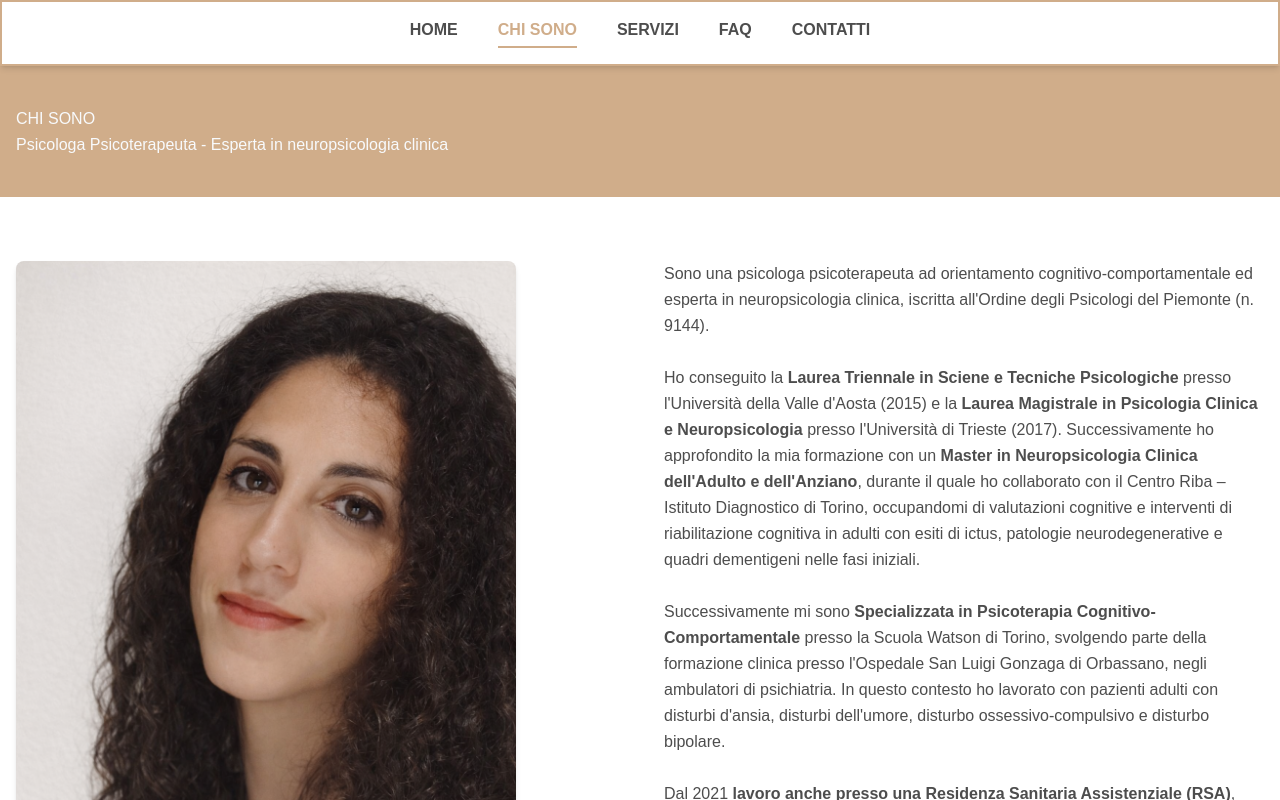
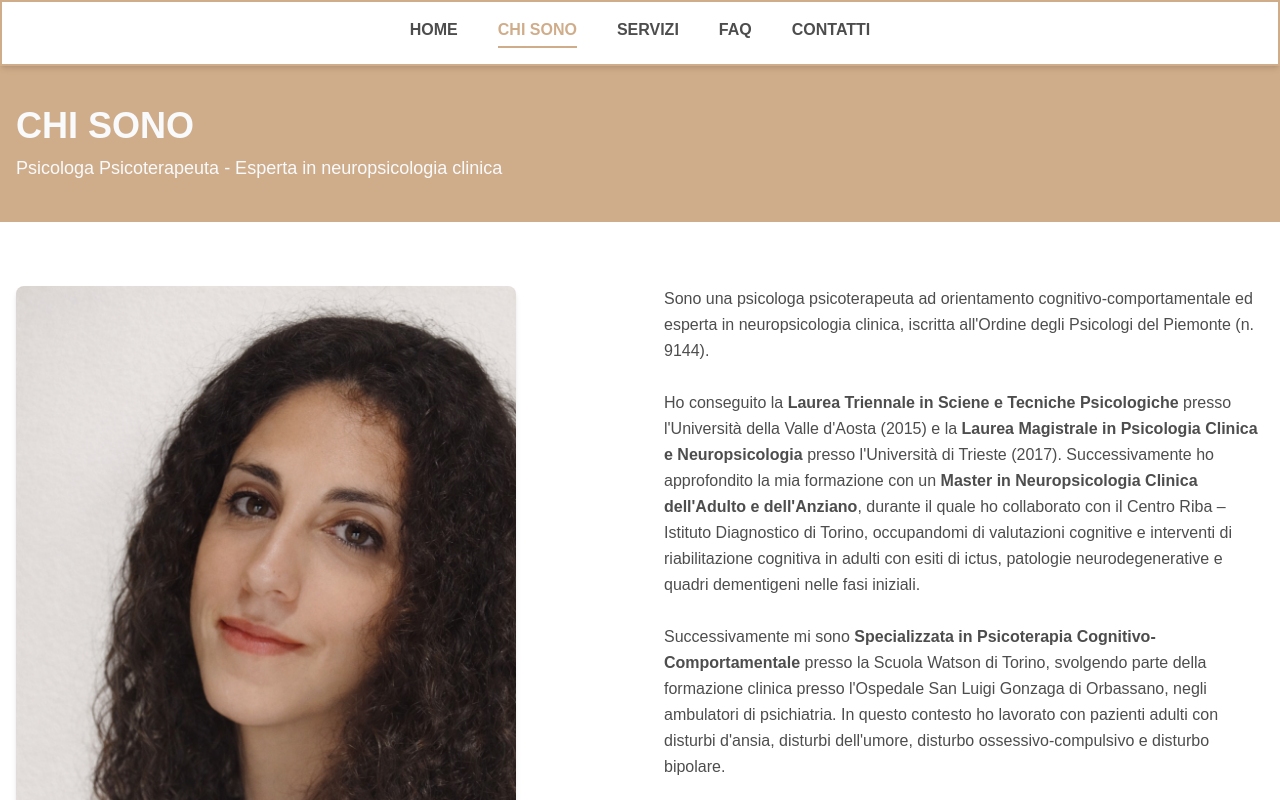
Before and after one commit to emanuel-epifani/rossella-strangio-website, a Next.js app: page /chi-sono in a window 1280 px wide. Shown: the top 800 px of the page. Built offline with nearby package versions, Linux system fonts and the light colour scheme.

Commit message:
fix: title 6 substitle dimensions

```diff
--- a/src/app/chi-sono/page.tsx
+++ b/src/app/chi-sono/page.tsx
@@ -18,8 +18,8 @@ export default function ChiSono() {
         {/* Header */}
         <section className="page-header">
           <div className="container">
-            <h1>{chiSonoContent.title}</h1>
-            <p className="whitespace-pre-line">{chiSonoContent.subtitle}</p>
+            <h1 className="mb-2 text-4xl font-bold">{chiSonoContent.title}</h1>
+            <p className="text-lg whitespace-pre-line">{chiSonoContent.subtitle}</p>
           </div>
         </section>
 
--- a/src/app/contattami/page.tsx
+++ b/src/app/contattami/page.tsx
@@ -12,7 +12,7 @@ export default function Contattami() {
       <main className="min-h-screen">
         <section className="page-header">
           <div className="container">
-            <h1 className="mb-6">{contattamiContent.title}</h1>
+            <h1 className="mb-2 text-4xl font-bold">{contattamiContent.title}</h1>
             <p className="text-lg">
               {contattamiContent.subtitle}
             </p>
--- a/src/app/faq/page.tsx
+++ b/src/app/faq/page.tsx
@@ -26,8 +26,8 @@ export default function FAQ() {
         {/* Header */}
         <section className="page-header">
           <div className="container">
-            <h1>{faqContent.title}</h1>
-            <p>{faqContent.subtitle}</p>
+            <h1 className="mb-2 text-4xl font-bold">{faqContent.title}</h1>
+            <p className="text-lg">{faqContent.subtitle}</p>
           </div>
         </section>
 
--- a/src/app/servizi/page.tsx
+++ b/src/app/servizi/page.tsx
@@ -22,8 +22,8 @@ export default function ComePossoAiutarti() {
         {/* Header */}
         <section className="page-header">
           <div className="container">
-            <h1>{serviziContent.title}</h1>
-            <p className="whitespace-pre-line">{serviziContent.intro}</p>
+            <h1 className="mb-2 text-4xl font-bold">{serviziContent.title}</h1>
+            <p className="text-lg whitespace-pre-line">{serviziContent.intro}</p>
           </div>
         </section>
 
```
